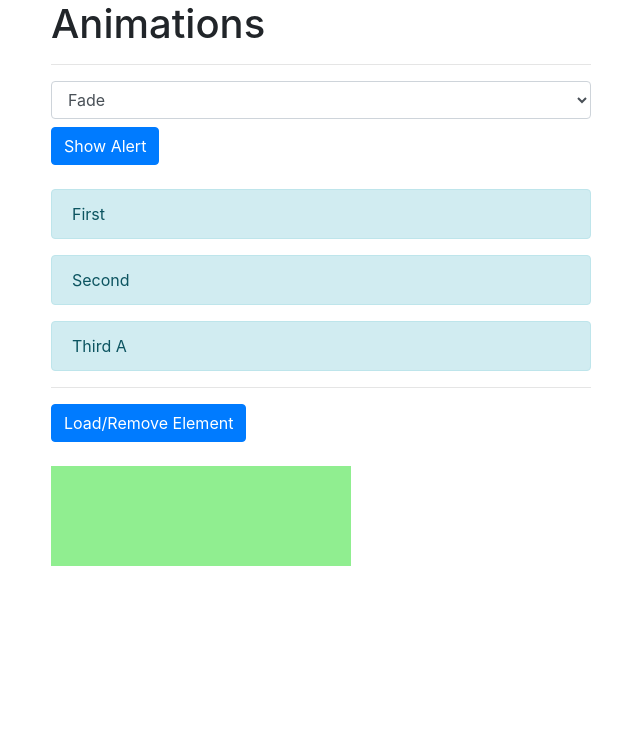
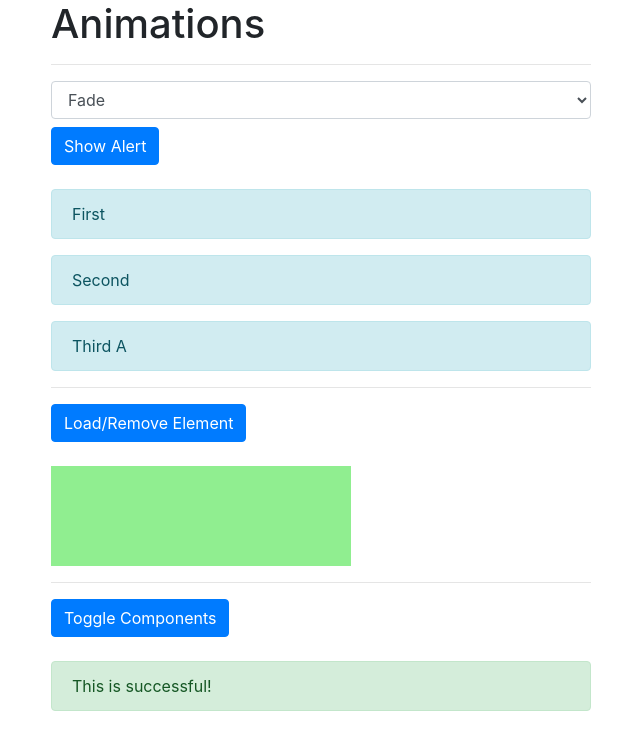
Before and after one commit to wdudek82/vuejs-2-the-complete-guide, a Vue app: page / in a window 1280 px wide. Shown: the top 750 px of the page, without its empty margins (34-674 px from the left). Built offline with nearby package versions, Linux system fonts and the light colour scheme.

Commit message:
Added animated dynamic components

```diff
--- a/src/components/animations-transitions/AnimationsTransitions.vue
+++ b/src/components/animations-transitions/AnimationsTransitions.vue
@@ -37,12 +37,10 @@
           @enter="enter"
           @after-enter="afterEnter"
           @enter-cancelled="enterCancelled"
-
           @before-leave="beforeLeave"
           @leave="leave"
           @after-leave="afterLeave"
           @leave-cancelled="leaveCancelled"
-
           :css="false"
         >
           <div
@@ -50,20 +48,44 @@
             style="width: 300px; height: 100px; background: lightgreen;"
           ></div>
         </transition>
+        <hr />
+        <button
+          class="btn btn-primary"
+          @click="
+            selectedComponent =
+              selectedComponent === 'app-success-alert'
+                ? 'app-danger-alert'
+                : 'app-success-alert'
+          "
+        >
+          Toggle Components
+        </button>
+        <br /><br />
+        <transition name="fade" mode="out-in">
+          <component :is="selectedComponent"></component>
+        </transition>
       </div>
     </div>
   </div>
 </template>
 
 <script>
+import DangerAlert from './DangerAlert';
+import SuccessAlert from './SuccessAlert';
+
 export default {
   name: 'AnimationsTransitions',
+  components: {
+    appDangerAlert: DangerAlert,
+    appSuccessAlert: SuccessAlert,
+  },
   data() {
     return {
       showAlert: true,
       alertAnimation: 'fade',
       load: true,
       elementWidth: 100,
+      selectedComponent: 'app-success-alert',
     };
   },
   methods: {
@@ -79,7 +101,7 @@ export default {
       let round = 1;
 
       const interval = setInterval(() => {
-        el.style.width = (this.elementWidth + round * 10) + 'px';
+        el.style.width = this.elementWidth + round * 10 + 'px';
         round += 1;
 
         if (round > 20) {
@@ -106,7 +128,7 @@ export default {
       let round = 1;
 
       const interval = setInterval(() => {
-        el.style.width = (this.elementWidth - round * 10) + 'px';
+        el.style.width = this.elementWidth - round * 10 + 'px';
         round += 1;
 
         console.log('foooo');
@@ -141,7 +163,7 @@ export default {
 
 .fade-leave-active {
   opacity: 0;
-  transform: scale(0.5);
+  /*transform: scale(0.5);*/
   transition: all 300ms ease-in-out;
 }
 
--- /dev/null
+++ b/src/components/animations-transitions/DangerAlert.vue
@@ -0,0 +1,11 @@
+<template>
+  <div class="alert alert-danger">This is dangerous!</div>
+</template>
+
+<script>
+export default {
+  name: 'DangerAlert',
+};
+</script>
+
+<style scoped></style>
--- /dev/null
+++ b/src/components/animations-transitions/SuccessAlert.vue
@@ -0,0 +1,13 @@
+<template>
+  <div class="alert alert-success">This is successful!</div>
+</template>
+
+<script>
+export default {
+  name: 'SeccessAlert',
+};
+</script>
+
+<style scoped>
+
+</style>
```
